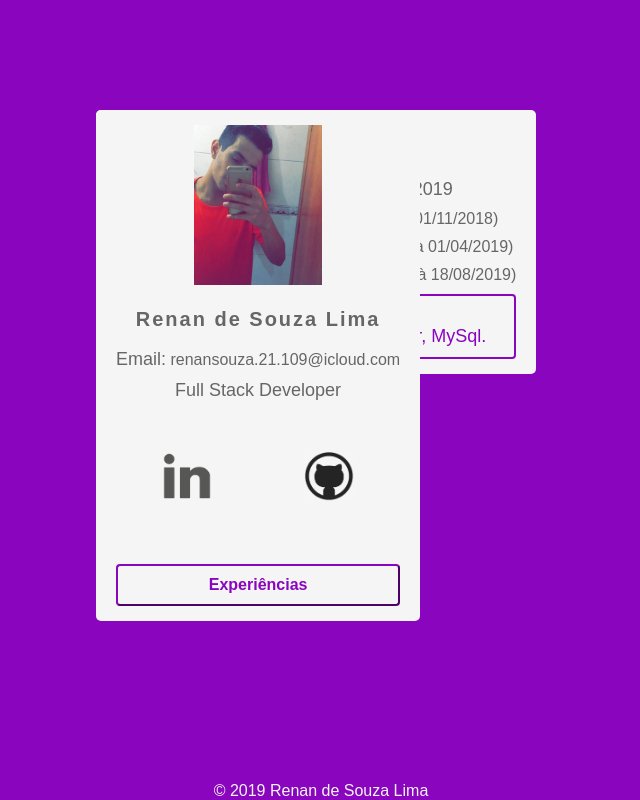
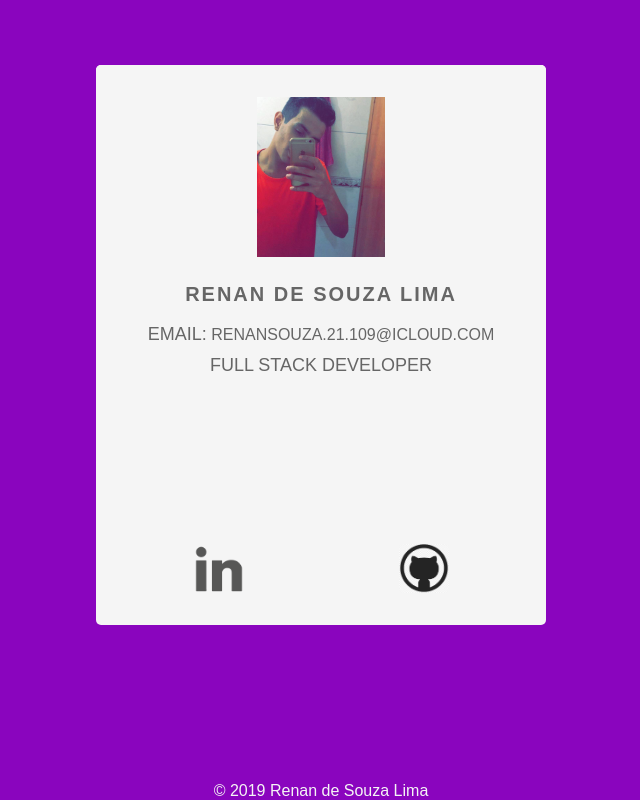
Before and after one commit to orenansouza/Portifolio, a React (Create React App) app: page / in a window 1280 px wide. Shown: the whole page, without its empty margins (319-959 px from the left). Built offline with nearby package versions, Linux system fonts and the light colour scheme.

Commit message:
Concluido

```diff
--- a/src/pages/Inicial.css
+++ b/src/pages/Inicial.css
@@ -2,7 +2,7 @@
   max-width: 450px;
   max-height: 560px;
   margin: 0 auto;
-  padding: 60px 0;
+  padding: 15px 0;
   text-align: center;
 }
 .main-container ul {
@@ -11,9 +11,10 @@
   grid-template-columns: 1fr;
   grid-gap: 30px;
   margin-top: 50px;
-  height: 560px;
 }
 .main-container ul li {
+  width: 450px;
+  height: 400px;
   display: flex;
   flex-direction: column;
   flex: 1;
@@ -23,79 +24,36 @@
   color: #666;
   justify-items: center;
   position: absolute;
+  border-bottom: #666;
 }
 .main-container ul .main-card {
-  z-index: 1;
+  z-index: 2;
+  text-transform: uppercase;
 }
 .main-container ul li img {
   display: flex;
   max-width: 128px;
-  margin: 0 auto;
-  margin-bottom: 5%;
+  margin: 17px auto;
 }
-.main-container ul li .icons {
-  display: flex;
-  margin: 0 auto;
-  margin-bottom: 5%;
-  max-width: 50px;
-  border-radius: 5px;
-}
-.main-container ul li strong {
+.main-container ul .main-card strong {
   font-size: 20px;
   letter-spacing: 2px;
   line-height: 2;
-}
-.main-container ul li strong:hover {
-  font-size: 22px;
-  transform: translateY(-5px);
-  transition: all 0.2s;
-  color: #8a05be;
 }
 .main-container ul li p {
   font-size: 18px;
   margin-top: 10px;
 }
-.main-container ul li .email {
+.main-container ul .main-card .email {
   font-size: 16px;
   line-height: 20px;
   color: #666;
   text-decoration: none;
 }
-.main-container ul li .email:hover {
-  font-size: 18px;
-  transform: translateY(-5px);
-  transition: all 0.2s;
-  color: #8a05be;
-}
-.main-container ul li .buttons {
-  display: flex;
-  justify-content: space-around;
-  align-items: center;
-  margin-top: 20px;
-}
-.main-container ul li a {
-  margin-top: 30px;
-  background: #F5F5F5;
-  cursor: pointer;
-}
-.main-container ul li a:hover img {
-  transform: translateY(-5px);
-  transition: all 0.2s;
-}
-.main-container ul li button {
-  border-color: #8a05be;
-  border-radius: 4px;
-  background: #f5f5f5 ;
-  padding: 10px;
-  margin-top: 60px;
-  color: #8a05be;
-  font-weight: bold;
-  font-size: 16px;
-}
-.main-container ul li button:hover{
-  cursor: pointer;
-  transform: translateY(-5px);
-  transition: all 0.2s;
+.main-container ul .main-card:hover {
+  transform: rotateY(180deg);
+  transition: all 1s;
+  opacity: 0;
 }
 .main-container footer{
   width: 450px;
@@ -106,16 +64,40 @@
   position: absolute;
 }
 .main-container .experience-card {
-  z-index: -1;
+  z-index: 1;
   max-width: 450px;
-  max-height: 560px;
+  height: 560px;
   justify-content: center;
+}
+.main-container ul .experience-card .buttons {
+  display: flex;
+  justify-content: space-around;
+  align-items: center;
+  margin-top: 20px;
+}
+.main-container ul .experience-card .icons {
+  display: flex;
+  margin: 0 auto;
+  margin-top: 30px;
+  max-width: 50px;
+  border-radius: 5px;
+}
+.main-container ul .experience-card a {
+  margin-top: 30px;
+  background: #F5F5F5;
+  cursor: pointer;
+}
+.main-container ul .experience-card a:hover {
+  transform: translateY(-5px);
+  transition: all 0.2s;
+  opacity: 0.8;
 }
 .main-container .experience-card strong {
   font-weight: bold;
   font-size: 22px;
+  margin-top: 10px;
 }
-.main-container .experience-card .cargo{
+.main-container .experience-card .office{
   font-size: 16px;
 }
 .main-container .experience-card .div-skills{
@@ -133,3 +115,16 @@
 .main-container .experience-card .skills{
   color: #8a05be;
 }
+.main-container .experience-card .functions {
+  font-weight: bold;
+}
+.main-container ul .experience-card .experience {
+  border-bottom: 2px solid #8a05be;
+  background: #f5f5f5 ;
+  padding: 10px;
+  color: #8a05be;
+  font-weight: bold;
+  font-size: 22px;
+  text-transform: uppercase;
+  width: 100%;
+}
--- a/src/pages/Inicial.js
+++ b/src/pages/Inicial.js
@@ -13,9 +13,26 @@ export default function Inicial() {
           <strong>Renan de Souza Lima</strong>
           <p>
             Email:
-            <a className='email' href="mailto:renansouza.21.109@icloud.com" target="_top"> renansouza.21.109@icloud.com</a>
+            <a className='email' target="_top"> renansouza.21.109@icloud.com</a>
           </p>
           <p>Full Stack Developer</p>
+        </li>
+        <li className="experience-card">
+          <p className="experience">Experiência</p>
+          <strong>Infinit Soluções</strong>
+          <p>Período: 27/07/2018 à 18/08/2019</p>
+          <p className="office">Cargo: Suporte técnico I (07/2018 à 11/2018)</p>
+          <p className="office">Cargo: Programador Júnior I (11/2018 à 04/2019)</p>
+          <p className="office">Cargo: Programador Júnior II (04/2019 à 08/2019)</p>
+          <div className="div-skills">
+            <p className="skill">Skills desenvolvidas</p>
+            <p className="skills">C#, Entity Framework, SQL Server, MySql.</p>
+          </div>
+          <p className="functions">Principais funções</p>
+          <p className="description-functions">
+            Manutenção do sistema legado como correções de bugs, implementações
+            de novas funcionalidades.
+          </p>
           <div className="buttons">
             <a href="https://www.linkedin.com/in/orenansouza/" target="blank" >
               <img className="icons" src={linkedin} alt="linkedin" />
@@ -23,18 +40,6 @@ export default function Inicial() {
             <a href="https://github.com/orenansouza" target="blank">
               <img className="icons" src={github} alt="github" />
             </a>
-          </div>
-          <button type="button">Experiências</button>
-        </li>
-        <li className="experience-card">
-          <strong>Infinit Soluções</strong>
-          <p>Período: 27/07/2018 à 18/08/2019</p>
-          <p className="cargo">Cargo: Suporte técnico I (27/07/2018 à 01/11/2018)</p>
-          <p className="cargo">Cargo: Programador Júnior I (01/11/2018 à 01/04/2019)</p>
-          <p className="cargo">Cargo: Programador Júnior II (01/04/2019 à 18/08/2019)</p>
-          <div className="div-skills">
-            <p className="skill">Skills desenvolvidas</p>
-            <p className="skills">C#, Entity Framework, SQL Server, MySql.</p>
           </div>
         </li>
       </ul>
```
